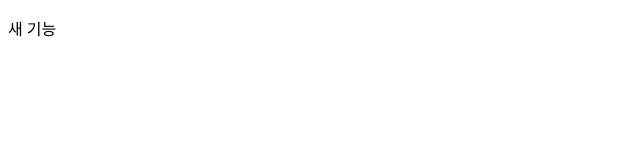
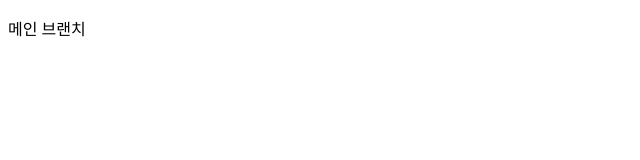
Before and after one commit to woojkk/GitInitTest, a plain HTML site: page index.html in a window 1280 px wide. Shown: the full height of the page, 0-640 px from the left. Drawn offline with Linux system fonts and the light colour scheme.

Commit message:
메인브랜치 변경

```diff
--- a/index.html
+++ b/index.html
@@ -4,9 +4,9 @@
 	<meta charset="UTF-8">
 	<meta http-equiv="X-UA-Compatible" content="IE=edge">
 	<meta name="viewport" content="width=device-width, initial-scale=1.0">
-	<title>새 브랜치 영향 없이 메인 진행</title>
+	<title>충돌</title>
 </head>
 <body>
-	<p>새 기능</p>
+	<p>메인 브랜치</p>
 </body>
 </html>
```
